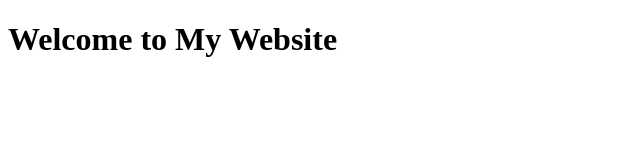
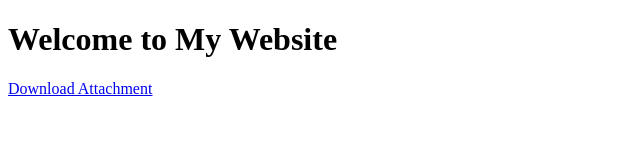
Before and after one commit to AneesaGC/AneesaGC.github.io, a plain HTML site: page index.html in a window 1280 px wide. Shown: the whole page, without its empty margins (0-640 px from the left). Drawn offline with Linux system fonts and the light colour scheme.

Commit message:
Update index.html

```diff
--- a/index.html
+++ b/index.html
@@ -11,6 +11,8 @@
 
     <h1>Welcome to My Website</h1>
 
+    <a href="https://AneesaGC.github.io/24W-UP221/Weeks/Week09%20Point%20Patterns/ucla.html" target="_blank">Download Attachment</a>
+
 
 </body>
 </html>
```
